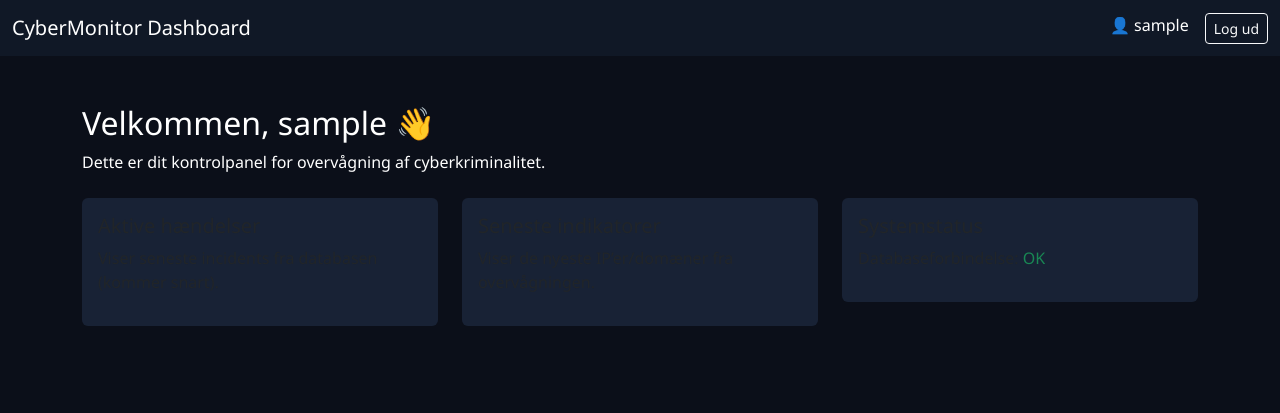
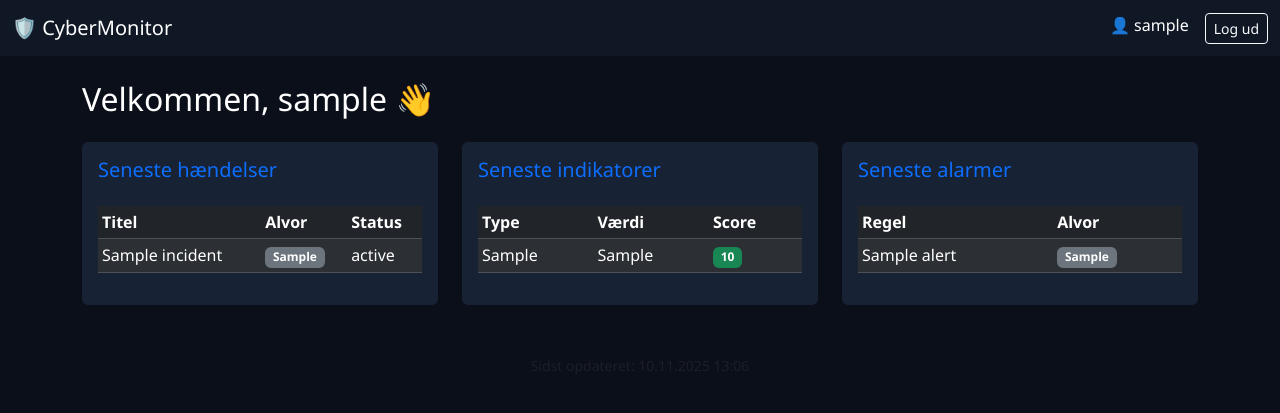
Before and after one commit to magnsun/Cyberkriminalitet, a PHP site: page /View/dashboard.php in a window 1280 px wide. Shown: the top 413 px of the page. Run offline with PHP 8.4, Linux system fonts and the light colour scheme; the visitor is signed in with stand-in values (Sample User, id 1); tables that the repository leaves empty or names only in its code hold one stand-in row (values such as "Sample post").

Commit message:
update dashboard Sådan frem i charmerer og data og struktureringen af trusler.

```diff
--- a/View/dashboard.php
+++ b/View/dashboard.php
@@ -1,8 +1,29 @@
 <?php
+global $conn;
 session_start();
+require_once "db_connect.php";
+
 if (!isset($_SESSION['user_id'])) {
     header("Location: login.php");
     exit;
+}
+
+// --- Hent incidents, indicators, alerts fra databasen ---
+try {
+    // Seneste incidents
+    $stmt_incidents = $conn->query("SELECT title, severity, status, created_at FROM incidents ORDER BY created_at DESC LIMIT 5");
+    $incidents = $stmt_incidents->fetchAll(PDO::FETCH_ASSOC);
+
+    // Seneste indicators
+    $stmt_indicators = $conn->query("SELECT indicator_type, value, threat_score, last_seen FROM indicators ORDER BY last_seen DESC LIMIT 5");
+    $indicators = $stmt_indicators->fetchAll(PDO::FETCH_ASSOC);
+
+    // Seneste alerts
+    $stmt_alerts = $conn->query("SELECT rule_name, severity, message, created_at FROM alerts ORDER BY created_at DESC LIMIT 5");
+    $alerts = $stmt_alerts->fetchAll(PDO::FETCH_ASSOC);
+
+} catch (PDOException $e) {
+    die("Databasefejl: " . $e->getMessage());
 }
 ?>
 <!DOCTYPE html>
@@ -12,16 +33,18 @@ if (!isset($_SESSION['user_id'])) {
     <title>Dashboard | CyberMonitor</title>
     <link href="https://cdn.jsdelivr.net/npm/bootstrap@5.3.3/dist/css/bootstrap.min.css" rel="stylesheet">
     <style>
-        body { background-color: #0b0f19; color: #fff;
-            font-family: 'Segoe UI', serif; }
+        body { background-color: #0b0f19; color: #fff; font-family: 'Segoe UI'; }
         .navbar { background-color: #101826; }
-        .card { background-color: #182235; border: none; }
+        .card { background-color: #182235; border: none; color: #fff; }
+        .card h5 { color: #0d6efd; }
+        .table { color: #fff; }
+        .badge { text-transform: capitalize; }
     </style>
 </head>
 <body>
 <nav class="navbar navbar-expand-lg navbar-dark">
     <div class="container-fluid">
-        <a class="navbar-brand" href="#">CyberMonitor Dashboard</a>
+        <a class="navbar-brand" href="Index.php">🛡️ CyberMonitor</a>
         <div class="d-flex">
             <span class="me-3">👤 <?= htmlspecialchars($_SESSION['username']) ?></span>
             <a href="logout.php" class="btn btn-outline-light btn-sm">Log ud</a>
@@ -29,29 +52,90 @@ if (!isset($_SESSION['user_id'])) {
     </div>
 </nav>
 
-<div class="container mt-5">
-    <h2>Velkommen, <?= htmlspecialchars($_SESSION['username']) ?> 👋</h2>
-    <p>Dette er dit kontrolpanel for overvågning af cyberkriminalitet.</p>
+<div class="container mt-4">
+    <h2 class="mb-4">Velkommen, <?= htmlspecialchars($_SESSION['username']) ?> 👋</h2>
 
-    <div class="row mt-4">
+    <div class="row g-4">
+        <!-- INCIDENTS -->
         <div class="col-md-4">
-            <div class="card p-3">
-                <h5>Aktive hændelser</h5>
-                <p>Viser seneste incidents fra databasen (kommer snart).</p>
+            <div class="card p-3 h-100">
+                <h5>Seneste hændelser</h5>
+                <?php if ($incidents): ?>
+                    <table class="table table-sm table-dark table-striped mt-3">
+                        <thead>
+                        <tr><th>Titel</th><th>Alvor</th><th>Status</th></tr>
+                        </thead>
+                        <tbody>
+                        <?php foreach ($incidents as $i): ?>
+                            <tr>
+                                <td><?= htmlspecialchars($i['title']) ?></td>
+                                <td><span class="badge bg-<?= $i['severity']=='critical'?'danger':($i['severity']=='high'?'warning':'secondary') ?>">
+                                <?= htmlspecialchars($i['severity']) ?></span></td>
+                                <td><?= htmlspecialchars($i['status']) ?></td>
+                            </tr>
+                        <?php endforeach; ?>
+                        </tbody>
+                    </table>
+                <?php else: ?>
+                    <p class="text-muted mt-3">Ingen hændelser registreret.</p>
+                <?php endif; ?>
             </div>
         </div>
+
+        <!-- INDICATORS -->
         <div class="col-md-4">
-            <div class="card p-3">
+            <div class="card p-3 h-100">
                 <h5>Seneste indikatorer</h5>
-                <p>Viser de nyeste IP’er/domæner fra overvågningen.</p>
+                <?php if ($indicators): ?>
+                    <table class="table table-sm table-dark table-striped mt-3">
+                        <thead>
+                        <tr><th>Type</th><th>Værdi</th><th>Score</th></tr>
+                        </thead>
+                        <tbody>
+                        <?php foreach ($indicators as $ind): ?>
+                            <tr>
+                                <td><?= htmlspecialchars($ind['indicator_type']) ?></td>
+                                <td><?= htmlspecialchars($ind['value']) ?></td>
+                                <td><span class="badge bg-<?= $ind['threat_score'] >= 80 ? 'danger' : ($ind['threat_score'] >= 50 ? 'warning' : 'success') ?>">
+                                <?= htmlspecialchars($ind['threat_score']) ?></span></td>
+                            </tr>
+                        <?php endforeach; ?>
+                        </tbody>
+                    </table>
+                <?php else: ?>
+                    <p class="text-muted mt-3">Ingen indikatorer registreret.</p>
+                <?php endif; ?>
             </div>
         </div>
+
+        <!-- ALERTS -->
         <div class="col-md-4">
-            <div class="card p-3">
-                <h5>Systemstatus</h5>
-                <p>Databaseforbindelse: <span class="text-success">OK</span></p>
+            <div class="card p-3 h-100">
+                <h5>Seneste alarmer</h5>
+                <?php if ($alerts): ?>
+                    <table class="table table-sm table-dark table-striped mt-3">
+                        <thead>
+                        <tr><th>Regel</th><th>Alvor</th></tr>
+                        </thead>
+                        <tbody>
+                        <?php foreach ($alerts as $a): ?>
+                            <tr>
+                                <td><?= htmlspecialchars($a['rule_name']) ?></td>
+                                <td><span class="badge bg-<?= $a['severity']=='critical'?'danger':($a['severity']=='high'?'warning':'secondary') ?>">
+                                <?= htmlspecialchars($a['severity']) ?></span></td>
+                            </tr>
+                        <?php endforeach; ?>
+                        </tbody>
+                    </table>
+                <?php else: ?>
+                    <p class="text-muted mt-3">Ingen alarmer registreret.</p>
+                <?php endif; ?>
             </div>
         </div>
+    </div>
+
+    <div class="text-center mt-5 text-muted text-white">
+        <small>Sidst opdateret: <?= date("d.m.Y H:i") ?></small>
     </div>
 </div>
 </body>
```
